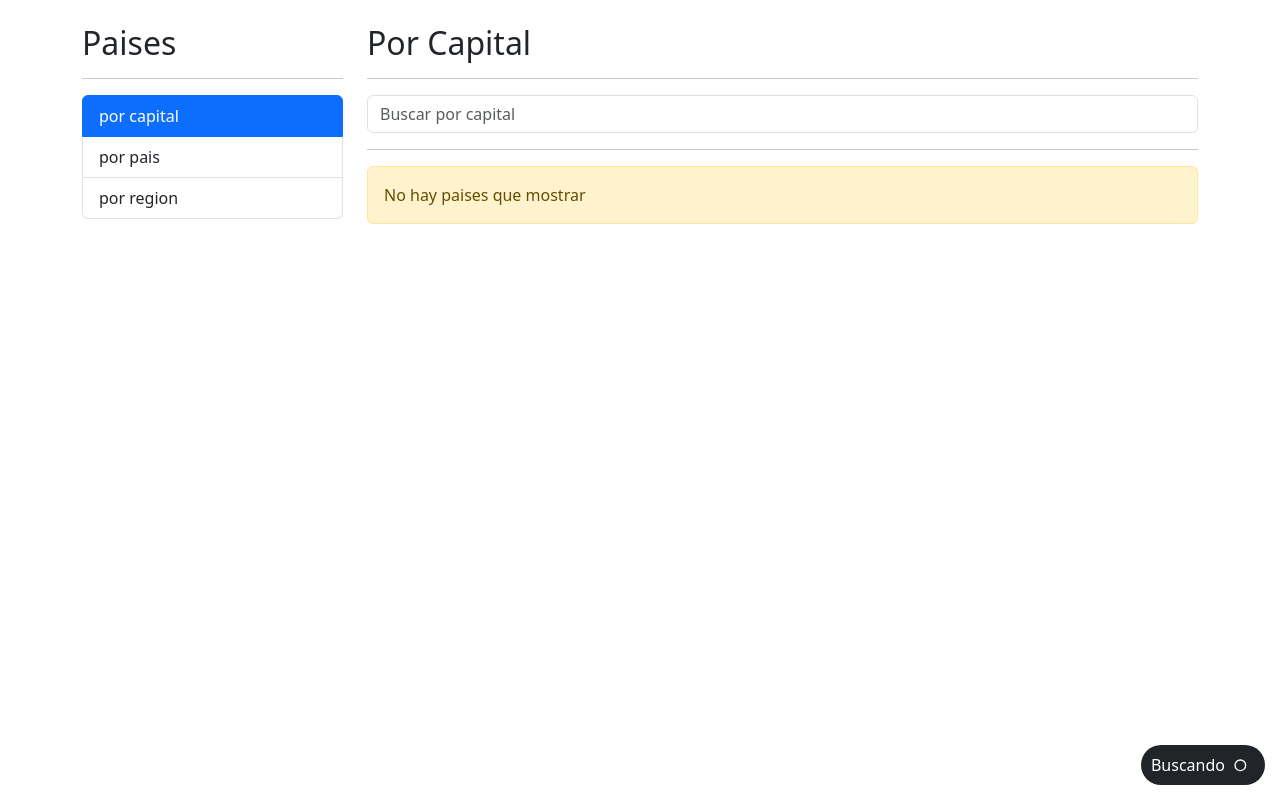
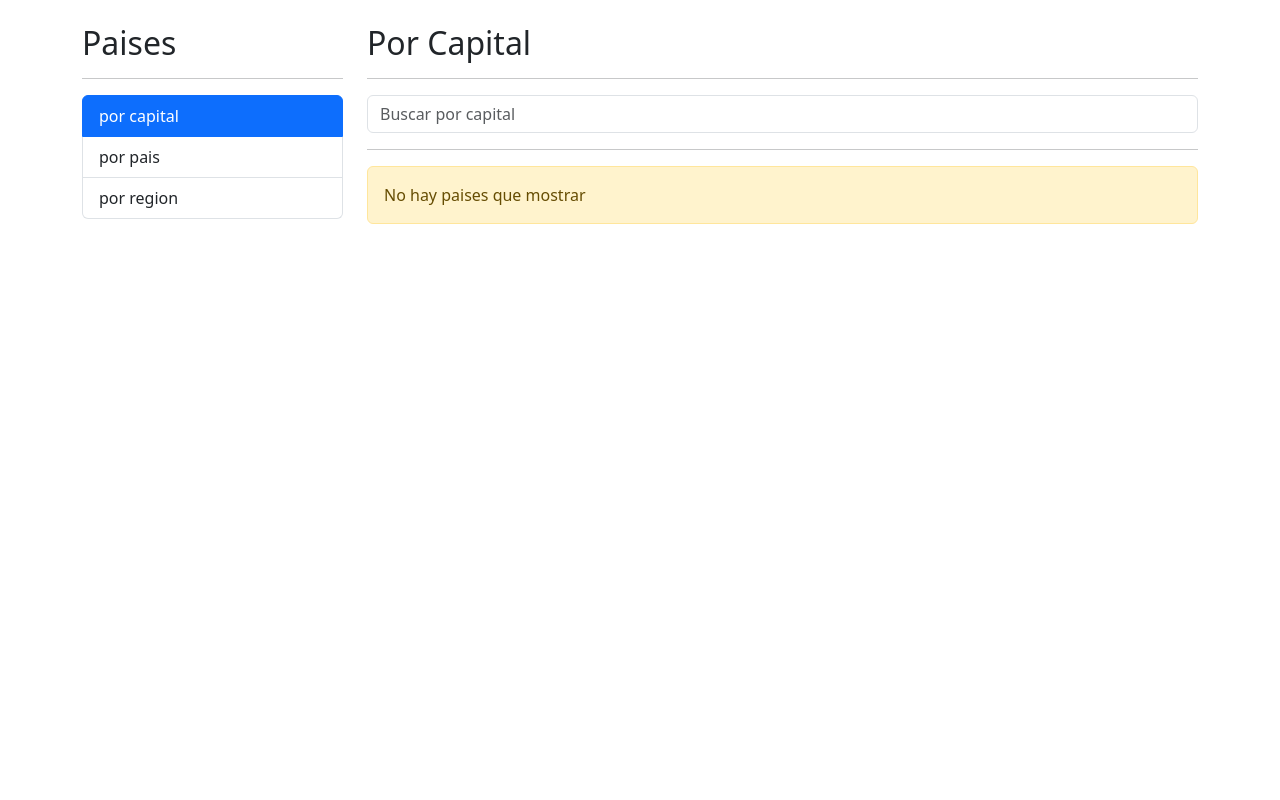
Before and after one commit to adriancamarena2310/Proyecto-3, an Angular app: page /countries/by-capital in a window 1280 px wide. Built offline with nearby package versions, Linux system fonts and the light colour scheme.

Commit message:
video-137 Mostar y ocultar el LoadingSpinner

```diff
--- a/src/app/countries/pages/byCapitalPage/byCapitalPage.component.html
+++ b/src/app/countries/pages/byCapitalPage/byCapitalPage.component.html
@@ -14,7 +14,7 @@
 <div class="row">
   <div class="col">
     <hr>
-    <shared-loadingSpiner></shared-loadingSpiner>
+    <shared-loadingSpiner *ngIf="isLoading"></shared-loadingSpiner>
 
     <countries-Table [countries]="countries"></countries-Table>
 
--- a/src/app/countries/pages/byCapitalPage/byCapitalPage.component.ts
+++ b/src/app/countries/pages/byCapitalPage/byCapitalPage.component.ts
@@ -9,13 +9,17 @@ import { Country } from '../../interfaces/country';
 export class ByCapitalPageComponent  {
 
   public countries: Country[] = [];
+  public isLoading: boolean = false;
 
   constructor(private countriesServices: CountriesService) { }
 
   searcByCapitla( term: string ):void{
+   this.isLoading = true;
+
     this.countriesServices.searchCapital(term)
     .subscribe( countries =>{
       this.countries = countries;
+      this.isLoading = false;
     });
   }
 }
--- a/src/app/shared/components/loadingSpiner/loadingSpiner.component.html
+++ b/src/app/shared/components/loadingSpiner/loadingSpiner.component.html
@@ -41,5 +41,6 @@
                repeatCount="indefinite" />
       </circle>
   </g>
+
 </svg>
 </div>
```
